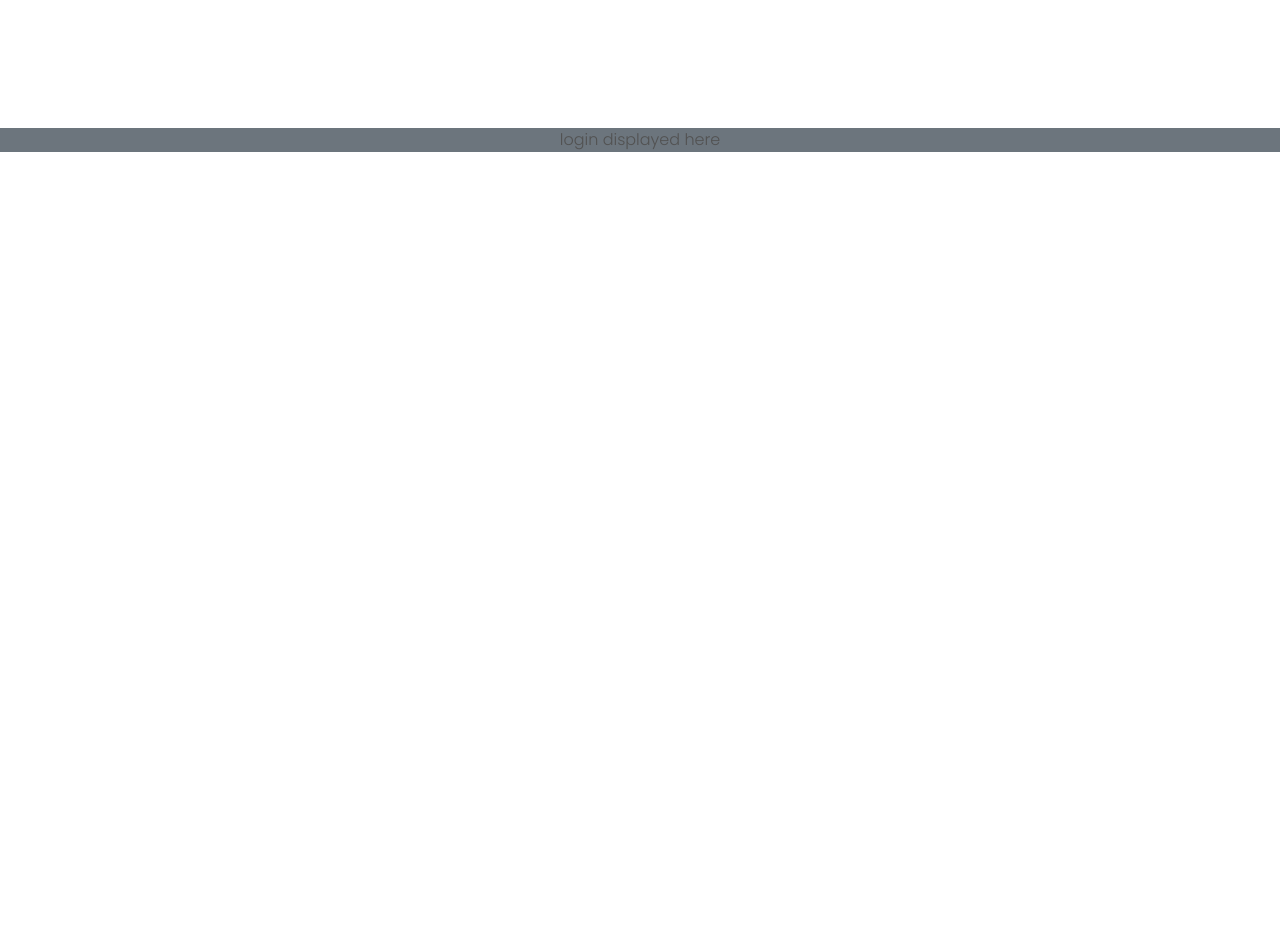
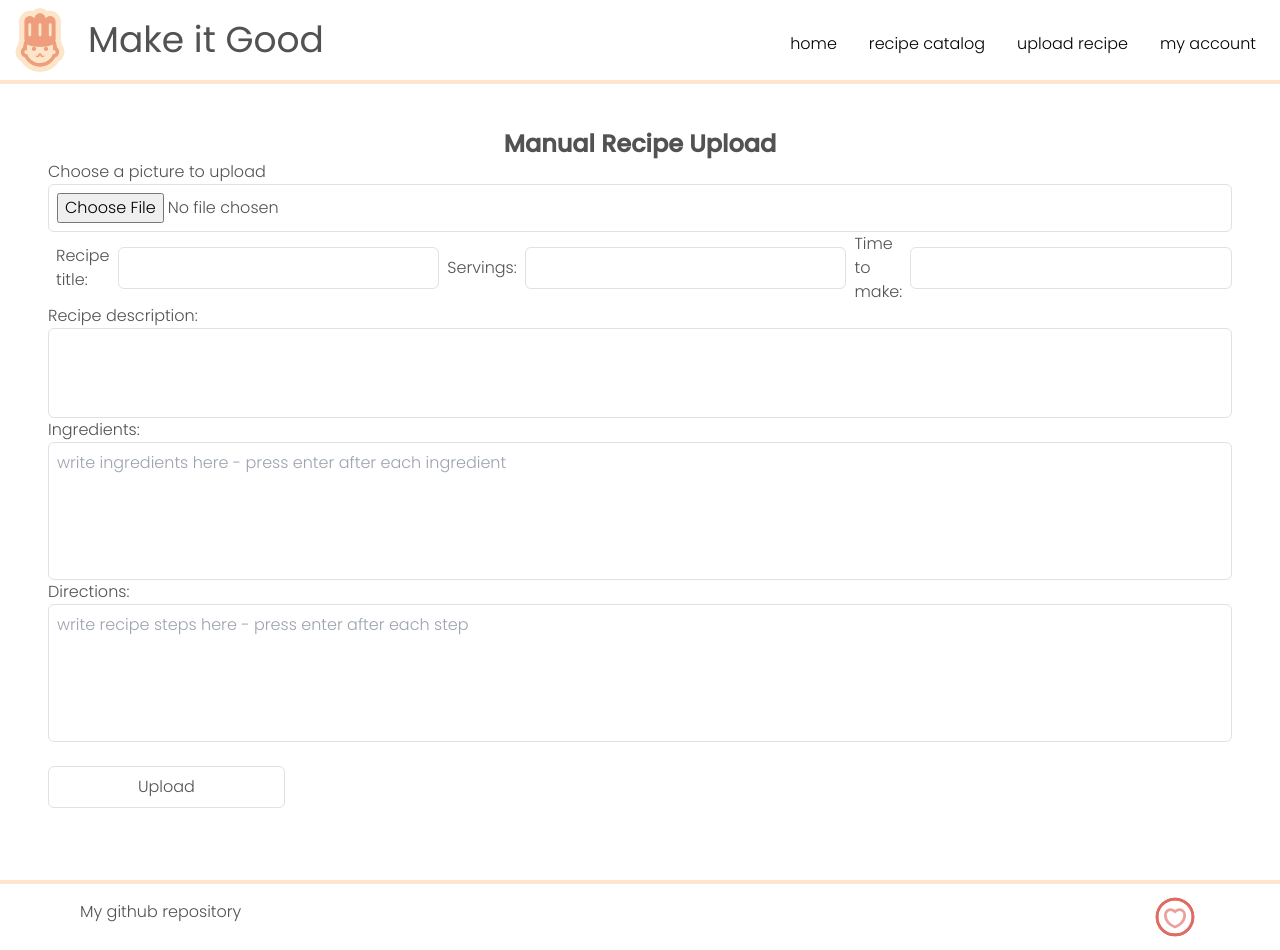
Before and after one commit to abbie-barton/startup-cs260, a React (Vite) app: page /upload-recipe in a window 1280 px wide. Before the commit the page ends 800 px from the top, so only its background shows below. Built offline with nearby package versions, Linux system fonts and the light colour scheme.

Commit message:
upload recipe

```diff
--- a/src/containers/uploadRecipe/UploadRecipe.jsx
+++ b/src/containers/uploadRecipe/UploadRecipe.jsx
@@ -1,9 +1,185 @@
-import React from 'react';
+import React from "react";
+import Header from "../../components/Header/Header";
+import Footer from "../../components/Footer/Footer";
+import { useState, useEffect } from "react";
 
 export default function uploadRecipe() {
+  const [title, setTitle] = useState("");
+  const [servings, setServings] = useState(0);
+  const [time, setTime] = useState(0);
+  const [description, setDescription] = useState("");
+  const [ingredients, setIngredients] = useState("");
+  const [directions, setDirections] = useState("");
+
+  const saveRecipe = () => {
+    if (
+      servings &&
+      time &&
+      title &&
+      description &&
+      ingredients &&
+      directions
+    ) {
+      // parse ingredients & instructions into an array of strings
+      const parsedIngredients = ingredients.split("\n");
+      const parsedInstructions = directions.split("\n");
+
+      const date = new Date();
+      const dateString = date.getMonth() + "/" + date.getDay() + "/" + date.getFullYear();
+
+      const newRecipe = {
+        // since localStorage can only hold strings, image for now will only hold file path and will not be displayed
+        id: generateRandomId(),
+        image: null,
+        title: title,
+        servings: servings,
+        time: time,
+        description: description,
+        ingredients: parsedIngredients,
+        instructions: parsedInstructions,
+        author: localStorage.getItem("userName"),
+        date: dateString,
+        createdBy: date,
+        comments: [],
+      };
+
+      postRecipe(newRecipe);
+      saveContribution(newRecipe.author, newRecipe);
+
+      // give user confirmation - your recipe was uploaded!
+      alert("Your recipe was uploaded successfully.")
+      location.reload();
+    } else {
+      alert("please fill in all fields");
+    }
+  };
+
+  const postRecipe = async (recipe) => {
+    try {
+      const response = await fetch(`/api/post-recipe?id=${recipe.id}`, {
+        method: 'POST',
+        headers: {'content-type': 'application/json'},
+        body: JSON.stringify({recipe}),
+      });
+      const postedRecipe = await response.json();
+      console.log(postedRecipe)
+    } catch {
+      console.error('error saving comment /comment');
+    }
+  }
+
+  const saveContribution = async (userName, recipe) => {
+    try {
+      const response = await fetch(`/api/contributed-recipe`, {
+        method: 'POST',
+        headers: { 'content-type': 'application/json' },
+        body: JSON.stringify({ userName, recipe }),
+      });
+      return response.json();
+    } catch {
+      console.error('error saving contribution /contributed-recipe');
+    }
+  }
+
+  const generateRandomId = () => {
+    const timestamp = new Date().getTime().toString(16); // Convert timestamp to hexadecimal
+    const randomPart = Math.random().toString(16).substring(2); // Random number, removing '0.' at the beginning
+    console.log(`${timestamp}-${randomPart}`)
+    return `${timestamp}-${randomPart}`;
+  }
+
   return (
-    <main className='container-fluid bg-secondary text-center'>
-      <div>login displayed here</div>
-    </main>
+    <>
+      <Header />
+      <div className="px-5 pb-5" id="form-holder">
+        <div className="flex flex-col items-center">
+          <h2 className="font-semibold text-2xl">Manual Recipe Upload</h2>
+        </div>
+        <form id="recipeForm" className="flex flex-col justify-center">
+          <label htmlFor="recipe-pic-upload">Choose a picture to upload</label>
+          <input
+            className="resize-none border rounded-md p-2 w-full"
+            type="file"
+            id="recipe-pic-upload"
+            name="recipe-pic-upload"
+            accept="application/jpg"
+          />
+          <div className="d-flex flex-row align-items-center justify-content-center">
+            <label htmlFor="recipe-title" className="px-2">
+              Recipe title:
+            </label>
+            <input
+              className="resize-none border rounded-md p-2 w-full"
+              type="text"
+              name="recipe-title"
+              id="recipe-title"
+              required
+              onChange={(event) => setTitle(event.target.value)}
+            />
+            <label htmlFor="recipe-servings" className="px-2">
+              Servings:
+            </label>
+            <input
+              className="resize-none border rounded-md p-2 w-full"
+              type="number"
+              name="recipe-servings"
+              id="recipe-servings"
+              required
+              onChange={(event) => setServings(event.target.value)}
+            />
+            <label htmlFor="recipe-time" className="px-2">
+              Time to make:
+            </label>
+            <input
+              className="resize-none border rounded-md p-2 w-full"
+              type="number"
+              name="recipe-time"
+              id="recipe-time"
+              required
+              onChange={(event) => setTime(event.target.value)}
+            />
+          </div>
+          <label htmlFor="description">Recipe description:</label>
+          <textarea
+            className="resize-none border rounded-md p-2 w-full"
+            name="description"
+            id="description"
+            rows="3"
+            cols="33"
+            required
+            onChange={(event) => setDescription(event.target.value)}
+          ></textarea>
+          <label htmlFor="ingredients">Ingredients:</label>
+          <textarea
+            className="resize-none border rounded-md p-2 w-full"
+            name="ingredients"
+            id="ingredients"
+            rows="5"
+            cols="33"
+            required
+            placeholder="write ingredients here - press enter after each ingredient"
+            onChange={(event) => setIngredients(event.target.value)}
+          />
+          <label htmlFor="instructions">Directions:</label>
+          <textarea
+            className="resize-none border rounded-md p-2 w-full"
+            name="instructions"
+            id="instructions"
+            rows="5"
+            cols="33"
+            required
+            placeholder="write recipe steps here - press enter after each step"
+            onChange={(event) => setDirections(event.target.value)}
+          />
+          <button
+            className="border hover:bg-gray-100 rounded p-2 my-4 w-[20%]"
+            onClick={saveRecipe}
+          >
+            Upload
+          </button>
+        </form>
+      </div>
+      <Footer />
+    </>
   );
 }
```
Also changed, not shown: html+js/displayRecipe.js (renamed from displayRecipe.js), html+js/recipeCatalog.html (renamed from recipeCatalog.html).
